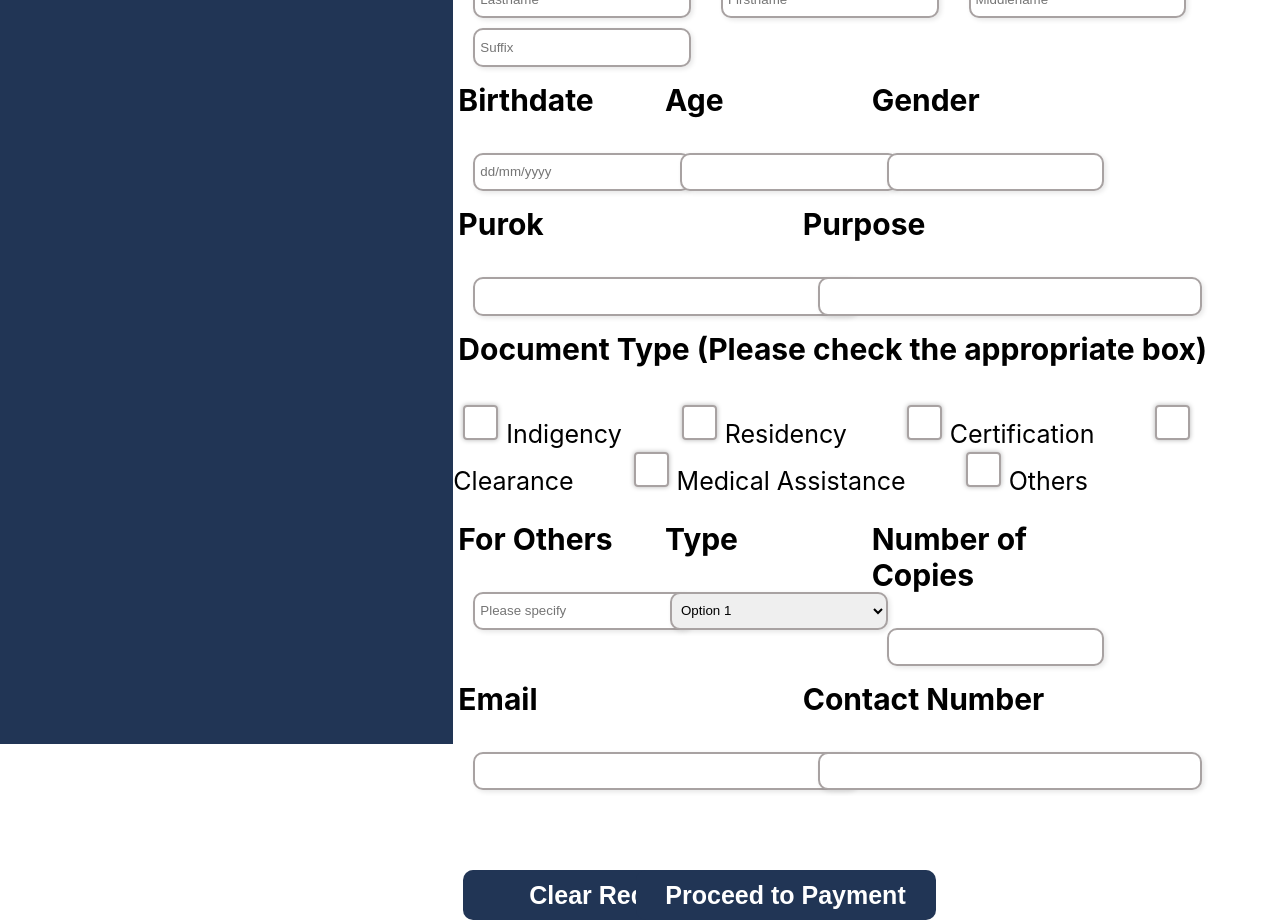
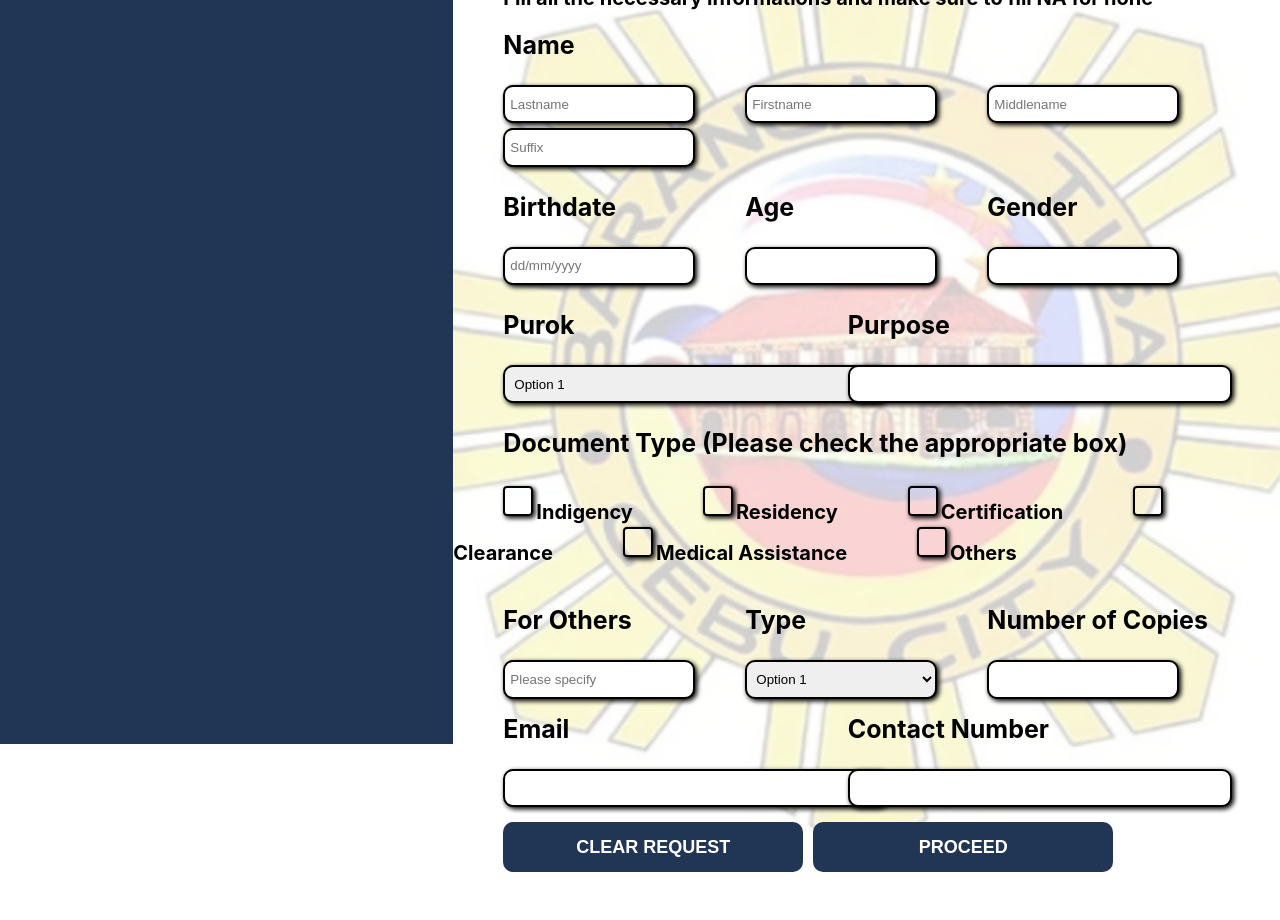
Before and after one commit to larapable/BarangayConnect_Project, a React (Create React App) app: page /directory in a window 1280 px wide. Shown: the part 400-1320 px from the top of the page. After the commit the page ends 1272 px from the top, so only its background shows below. Built offline with nearby package versions, Linux system fonts and the light colour scheme.

Commit message:
add Code

```diff
--- a/src/Forum.css
+++ b/src/Forum.css
@@ -1,9 +1,3 @@
-.gd {
-  width: auto;
-  height: 85px;
-  background-color: #829CA6;
-  margin:0 auto;
-}
 
 .con {
   width: 50vw;
--- a/src/Forum.js
+++ b/src/Forum.js
@@ -1,6 +1,7 @@
 import './Forum.css';
 import { Grid, Button,TextField,Paper } from '@mui/material';
 import React, { useState } from 'react';
+import Header from './Header';
 
 
 
@@ -17,7 +18,9 @@ function Forum() {
   };
   return (
     <div>
-      <div className="gd"></div>
+      <div>
+      <Header />
+      </div>
 
       <div className="con">
         <div className='title'>
--- a/src/Header.js
+++ b/src/Header.js
@@ -29,11 +29,12 @@ export default function Header() {
       {/* Header */}
       <Grid container className="grid">
 
-        <Grid item sm={6}>
+        <Grid item sm={5}>
           <div className="conlogo">
             <img src={"headerlogo.png"} className="headlogo" alt="headerLogo" />
           </div>
         </Grid>
+
         <Grid item sm={1} className="btn">
           <div className="noowrap">
             <Link to="home" className="header-link">DASHBOARD</Link>
@@ -96,7 +97,7 @@ export default function Header() {
           </div>
         </Grid>
 
-        <Grid item sm={1.5} className="btn">
+        <Grid item sm={1} className="btn">
           <div className="noowrap">
             <Link to="services"
               className="header-link"
@@ -164,6 +165,13 @@ export default function Header() {
             </Menu>
           </div>
         </Grid>
+
+
+        <Grid item sm={1} className="btn">
+          <div className="noowrap">
+            <Link to="business" className="header-link">LOGOUT</Link>
+          </div>
+        </Grid>
         {/* Add other grids as needed */}
       </Grid>
     </div>
--- /dev/null
+++ b/src/PaymentRem.css
@@ -0,0 +1,84 @@
+
+.payment-grid2 {
+    display: flex;
+    justify-content: center;
+    align-items: center;
+
+  }
+
+  .payment-con {
+    width: 50vw;
+    max-width: 450px;
+    height:1000px;
+    background-color: #213555;
+  }
+
+  .payment-rem {
+    width:auto;
+    height:auto;
+    background-color: white;
+    border-radius: 10px;
+    margin: 10px;
+  }
+
+  .payment-para{
+    font-size: 1.2em;
+    font-weight: bold;
+    text-align: justify;
+    padding: 10px;
+  }
+
+  .payment-para2{
+    font-size: 2em;
+    font-weight: bolder;
+    text-align: center;
+    color: red;
+  }
+
+  .payment-img {
+    display: flex;
+    width: 100%;
+    height: 50vw;
+    align-items: center;
+    justify-content: center;
+    justify-items: center;
+
+   }
+
+   .payment-center-con {
+    display: flex;
+    align-items: flex-start;
+    justify-content:center;
+    padding: 10px;
+    height: auto;
+    width: 25vw;
+    margin: 0 auto;
+    background-color: #fff;
+    border-radius: 10px;
+    box-shadow: 2px 2px 5px rgba(0, 0, 0, 0.3);
+    box-shadow:
+    2px 2px 5px rgba(0, 0, 0, 0.1),
+    2px 2px 5px #000;
+    position: relative;
+    top: 20%;
+    flex-direction: column;
+  }
+
+  .payment-stmt2 {
+        font-size: 20px;
+        color:#000;
+        text-align: justify;
+        font-weight: 500;
+  }
+
+  .payment-stmt {
+    font-size: 40px;
+    font-weight: 600;
+    color:#213555;
+    text-align: center;
+}
+
+   .payment-btn {
+    margin: 0 auto;
+
+   }
--- /dev/null
+++ b/src/PaymentRem.js
@@ -0,0 +1,64 @@
+import './PaymentRem.css';
+import Header from './Header';
+import { Button } from '@mui/material';
+
+function PaymentRem() {
+  return (
+    <div>
+
+      <div>
+        <Header />
+      </div>
+
+      <div className='payment-grid2'>
+      <div className='payment-con'>
+        <div className='payment-rem'>
+          <p className='payment-para2'>R E M I N D E R S</p>
+            <p className='payment-para'>The requesting of documents has a fee of P30.00
+               peso for each documents. And for others, additional
+               P5.00 will be charge.</p>
+        </div>
+    </div>
+
+    <div className='payment-img'>
+    <div style={{backgroundImage: 'url("/tisa_logo.png")',
+                backgroundSize:'cover',
+                backgroundPosition:'center',
+                backgroundRepeat:'no-repeat',
+                position:'relative',
+                height:'1000px',
+                width:'100%'}}>
+
+    <div className='payment-center-con'>
+
+        <div>
+        <p className='payment-stmt'>YOUR  REQUEST HAS BEEN SUCCESSFULLY SUBMITTED!</p>
+        </div>
+
+        <div>
+       <p className='payment-stmt2'>NOTE: The payment will be processed onsite as well as the releasing
+          of the requested documents. An email will be sent for the
+          released schedule so make sure you enter an active email or you
+          can track your documents in the system. Kindly bring a valid ID
+          for identification verification.
+       </p>
+       </div>
+
+       <div className='payment-btn'>
+        <Button variant='contained' style={{fontSize:'20px',
+                                            backgroundColor:'green',
+                                            fontWeight:'bold',
+                                            }}>PROCEED</Button>
+     </div>
+    </div>
+
+
+    </div>
+
+      </div>
+     </div>
+    </div>
+  );
+}
+
+export default PaymentRem;
--- a/src/Requests.css
+++ b/src/Requests.css
@@ -45,53 +45,71 @@
   }
 
   .text-fields-container input {
-    margin-right: 10px;
     flex-direction: column;
   }
 
   .custom-input {
     height: 3vw;
-    width: 17vw;
-    border: 2px solid #A8A2A2;
-    margin-bottom: 10px;
+    width: 15vw;
+    border: 2px solid #000;
     padding: 5px;
     box-sizing: border-box;
     border-radius: 10px;
-    box-shadow: 2px 2px 5px rgba(0, 0, 0, 0.1);
-    margin-left: 20px;
+    box-shadow: 2px 2px 5px rgba(0, 0, 0, 0.3);
+    box-shadow:
+     2px 2px 5px rgba(0, 0, 0, 0.1),
+     2px 2px 5px #000;
+    margin-left: 50px;
+    margin-bottom: 5px;
   }
 
     .name {
       display: flex;
       align-items: flex-start;
       margin-top: 0px;
-      font-size:30px;
+      font-size: 25px;
       font-weight: bold;
-      padding:5px;
+      margin-left: 50px;
     }
+
+    .name2 {
+      display: flex;
+      align-items: flex-start;
+      margin-top: 0px;
+      font-size: 20px;
+      font-weight: bold;
+      margin-left: 50px;
+    }
+
+
 
     .custom-input2 {
       height: 3vw;
       width: 30vw;
-      border: 2px solid #A8A2A2;
-      margin-bottom: 10px;
+      border: 2px solid #000;
+      margin-bottom: 5px;
       padding: 5px;
       box-sizing: border-box;
       border-radius: 10px;
-      box-shadow: 2px 2px 5px rgba(0, 0, 0, 0.1);
-      margin-left: 20px;
+      box-shadow: 2px 2px 5px rgba(0, 0, 0, 0.3);
+      box-shadow:
+       2px 2px 5px rgba(0, 0, 0, 0.1),
+       2px 2px 5px #000;
+      margin-left: 50px;
     }
 
     .custom-checkbox input {
       appearance: none;
-      width: 35px;
-      height: 35px;
-      border: 2px solid #A8A2A2;
+      width: 30px;
+      height: 30px;
+      border: 2px solid #000;
       border-radius: 4px;
-      margin-right: 8px;
       cursor: pointer;
-      margin-left: 10px;
-      box-shadow: 0 0 5px rgba(0, 0, 0, 0.3);
+      margin-left: 50px;
+      box-shadow: 2px 2px 5px rgba(0, 0, 0, 0.3);
+      box-shadow:
+       2px 2px 5px rgba(0, 0, 0, 0.1),
+       2px 2px 5px #000;
     }
 
 
@@ -99,20 +117,11 @@
   background-color: #213555;
 }
 
-.custom-checkbox label {
-  font-size: 100px; /* Set the font size */
-  font-weight: bold;
-  cursor: pointer; /* Change cursor on hover */
+.request-btn{
+  margin-top: 10px;
+  text-align: left;
+  display: flex;
+  align-items: left;
+  justify-content: left;
+
 }
-
-.custom-select {
-  height: 3vw;
-  width: 17vw;
-  border: 2px solid #A8A2A2;
-  margin-bottom: 10px;
-  padding: 5px;
-  box-sizing: border-box;
-  border-radius: 10px;
-  box-shadow: 2px 2px 5px rgba(0, 0, 0, 0.1);
-  margin-left: 10px;
-}
--- a/src/Requests.js
+++ b/src/Requests.js
@@ -39,9 +39,25 @@ function Requests() {
                P5.00 will be charge.</p>
         </div>
     </div>
+
+
     <div className='request-img'>
+    <div style={{backgroundImage: 'url("/tisa_logo.png")',
+                backgroundSize:'cover',
+                backgroundPosition:'center',
+                backgroundRepeat:'no-repeat',
+                backgroundColor: 'rgba(255, 255, 255, 0.2)',
+                position:'relative',
+               }}>
+      <div style={{marginBottom:'20px'}}>
       <Grid container>
         <Grid item className='text-fields-container'>
+          <h1 style={{textAlign: 'left',
+                      display: 'flex',
+                      alignItems: 'left',
+                      justifyContent: 'left' ,
+                      marginLeft:'50px'}}>DOCUMENT REQUEST</h1>
+          <p className='name2'>Fill all the necessary informations and make sure to fill NA for none</p>
         <p className='name'>Name</p>
       <input type='text' placeholder='Lastname' className='custom-input'/>
       <input type='text' placeholder='Firstname'  className='custom-input' />
@@ -49,22 +65,23 @@ function Requests() {
       <input type='text' placeholder='Suffix'  className='custom-input'/>
         </Grid>
       </Grid>
+      </div>
 
-    <div>
+    <div style={{marginBottom:'20px'}}>
       <Grid container>
-        <Grid item sm={3}>
+        <Grid item >
           <p className='name'>Birthdate</p>
           <div>
           <input type='text' placeholder='dd/mm/yyyy' className='custom-input'/>
           </div>
         </Grid>
-        <Grid item sm={3}>
+        <Grid item>
           <p className='name'>Age</p>
           <div>
           <input type='text' placeholder='' className='custom-input'/>
           </div>
         </Grid>
-        <Grid item sm={3}>
+        <Grid item>
           <p className='name'>Gender</p>
           <div>
           <input type='text' placeholder='' className='custom-input'/>
@@ -73,12 +90,18 @@ function Requests() {
       </Grid>
     </div>
 
-    <div>
+    <div style={{marginBottom:'20px'}}>
       <Grid container>
         <Grid item sm={5}>
         <p className='name'>Purok</p>
           <div>
-          <input type='text' placeholder='' className='custom-input2'/>
+          <div>
+            <select className='custom-input2'>
+              <option value='option1'>Option 1</option>
+              <option value='option2'>Option 2</option>
+              <option value='option3'>Option 3</option>
+            </select>
+          </div>
           </div>
         </Grid>
 
@@ -91,7 +114,7 @@ function Requests() {
       </Grid>
     </div>
 
-    <div style={{marginBottom:'20px'}}>
+    <div style={{marginBottom:'40px'}}>
     <Grid container>
     <Grid item>
         <p className='name'>Document Type (Please check the appropriate box)</p>
@@ -103,7 +126,7 @@ function Requests() {
                 checked={isChecked}
                 onChange={() => handleCheckboxChange(index)}
               />
-              <span style={{ fontSize: '25px',marginRight:'50px' }}>{labels[index]}</span>
+              <span style={{ fontSize: '20px',marginRight:'20px', fontWeight:'bold'}}>{labels[index]}</span>
             </label>
           ))}
         </div>
@@ -112,25 +135,25 @@ function Requests() {
     </div>
 
 
-    <div>
+    <div style={{marginBottom:'10px'}}>
       <Grid container>
-        <Grid item sm={3}>
+        <Grid item>
           <p className='name'>For Others</p>
           <div>
           <input type='text' placeholder='Please specify' className='custom-input'/>
           </div>
         </Grid>
-        <Grid item sm={3}>
+        <Grid item>
           <p className='name'>Type</p>
           <div>
-            <select className='custom-select'>
+            <select className='custom-input'>
               <option value='option1'>Option 1</option>
               <option value='option2'>Option 2</option>
               <option value='option3'>Option 3</option>
             </select>
           </div>
         </Grid>
-        <Grid item sm={3}>
+        <Grid item>
           <p className='name'>Number of Copies</p>
           <div>
           <input type='text' placeholder='' className='custom-input'/>
@@ -140,7 +163,7 @@ function Requests() {
     </div>
 
     <div>
-      <Grid container>
+      <Grid container style={{marginBottom:'10px'}}>
         <Grid item sm={5}>
         <p className='name'>Email</p>
           <div>
@@ -157,19 +180,20 @@ function Requests() {
       </Grid>
     </div>
 
-       <div style={{marginTop:'70px'}}>
-       <Grid container>
-        <Grid item sm={2.5}>
+       <div >
+       <Grid container className='request-btn'>
+        <Grid item >
         <button variant='contained' style={{backgroundColor:'#213555',
                                             color:'white',
                                             height:'50px',
                                             width:'300px',
-                                            marginLeft:'10px',
-                                            fontSize:'25px',
+                                            marginLeft:'50px',
+                                            fontSize:'18px',
                                             fontWeight:'bold',
                                             borderRadius:'10px',
-                                            border:'none'}}>
-          Clear Request
+                                            border:'none',
+                                            }}>
+          CLEAR REQUEST
         </button>
         </Grid>
         <Grid item>
@@ -178,16 +202,17 @@ function Requests() {
                                             height:'50px',
                                             width:'300px',
                                             marginLeft:'10px',
-                                            fontSize:'25px',
+                                            fontSize:'18px',
                                             fontWeight:'bold',
                                             borderRadius:'10px',
                                             border:'none'}}>
-          Proceed to Payment
+          PROCEED
         </button>
         </Grid>
        </Grid>
        </div>
 
+        </div>
         </div>
           </div>
     </div>
--- a/src/index.js
+++ b/src/index.js
@@ -7,17 +7,18 @@ import Forum from './Forum';
 import Header from './Header';
 import Requests from './Requests';
 import reportWebVitals from './reportWebVitals';
+import PaymentRem from './PaymentRem';
 
 
 const root = ReactDOM.createRoot(document.getElementById('root'));
 
 root.render(
   <React.StrictMode>
-    {/* <App /> */}
     {/* <Forum/> */}
     {/* <Home/> */}
     {/* <Header/> */}
     <Requests/>
+    {/* <PaymentRem/> */}
 
   </React.StrictMode>
 );
```
Also changed, not shown: public/tisa_logo.png (added).
